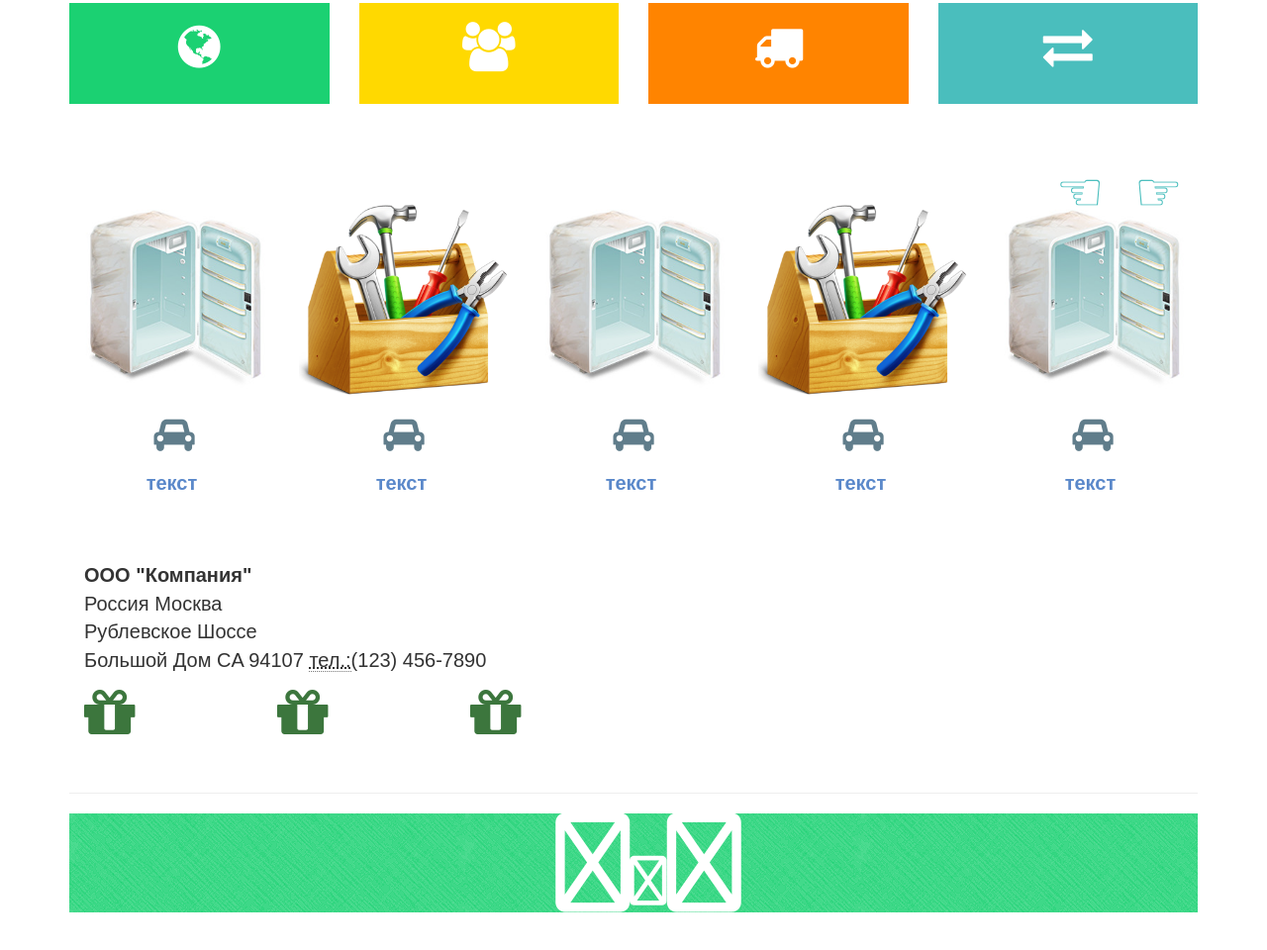
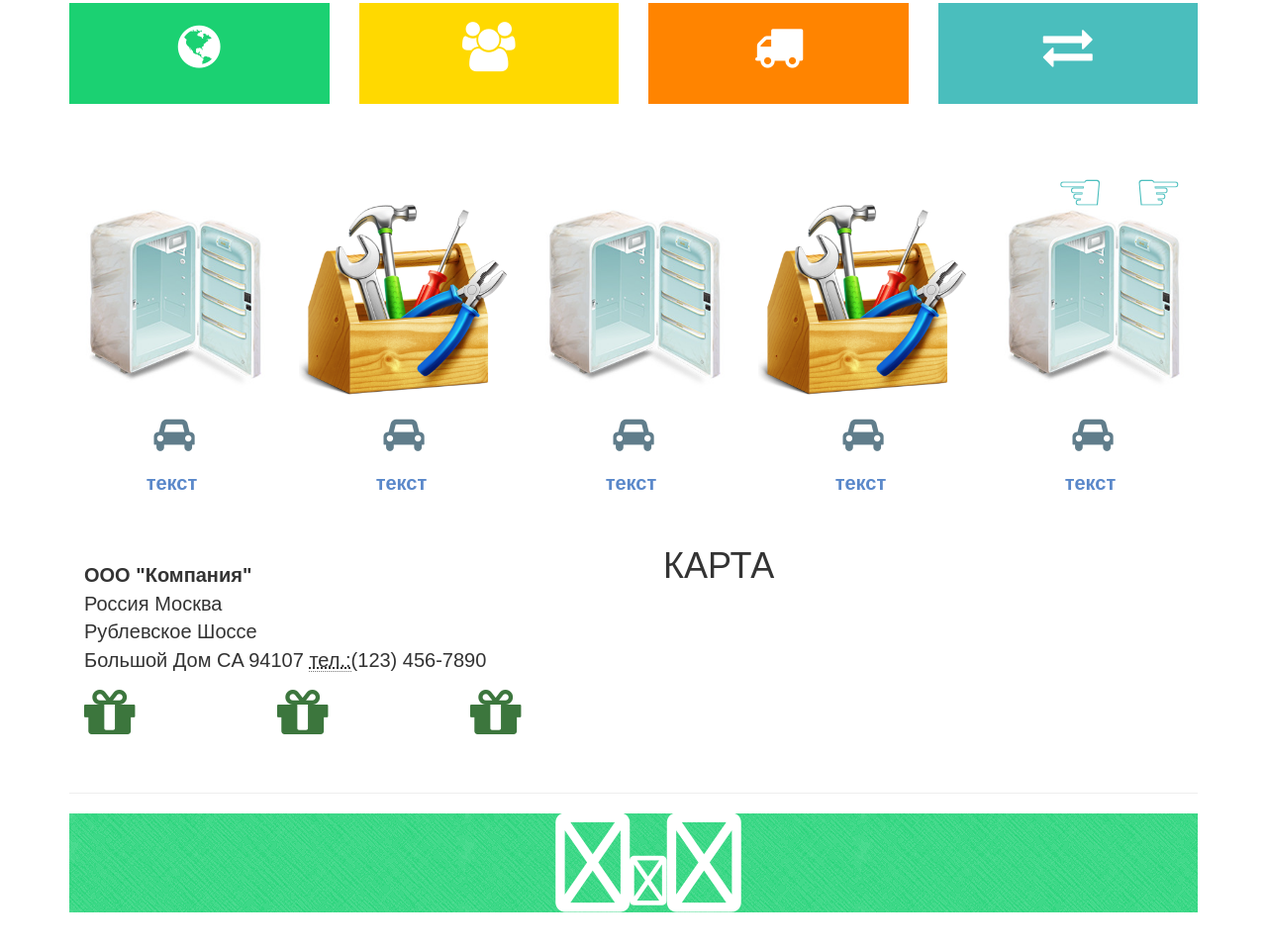
Before and after one commit to C-R-Y-P-T-X/egorum.github.io, a plain HTML site: page index.html in a window 1280 px wide. Shown: the part 598-1558 px from the top of the page at 99% size. Drawn offline with Linux system fonts and the light colour scheme; a script that the page names is missing; files whose address does not match are found by name.

Commit message:
Update index.html

```diff
--- a/index.html
+++ b/index.html
@@ -692,7 +692,7 @@
           </div>
         </div>
         <div class="col-md-6">
-          <h1 class="pi-draggable pi-item" draggable="true"></h1>
+          <h1 class="pi-draggable pi-item" draggable="true">КАРТА</h1>
           <script type="text/javascript" charset="utf-8" async src="https://api-maps.yandex.ru/services/constructor/1.0/js/?sid=QjZCI3UTY4pm1DCBP1gnrIfM-qcoPuKR&width=500&height=200&lang=ru_RU&sourceType=constructor&scroll=true"></script>
         </div>
       </div>
```
